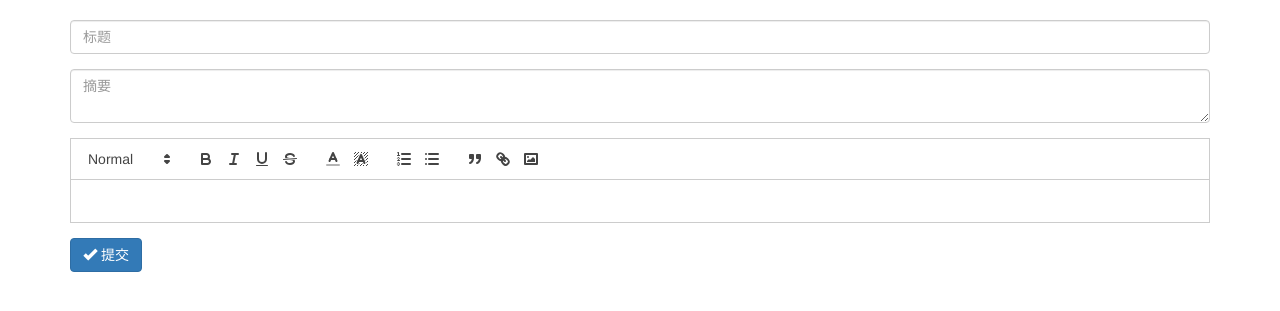
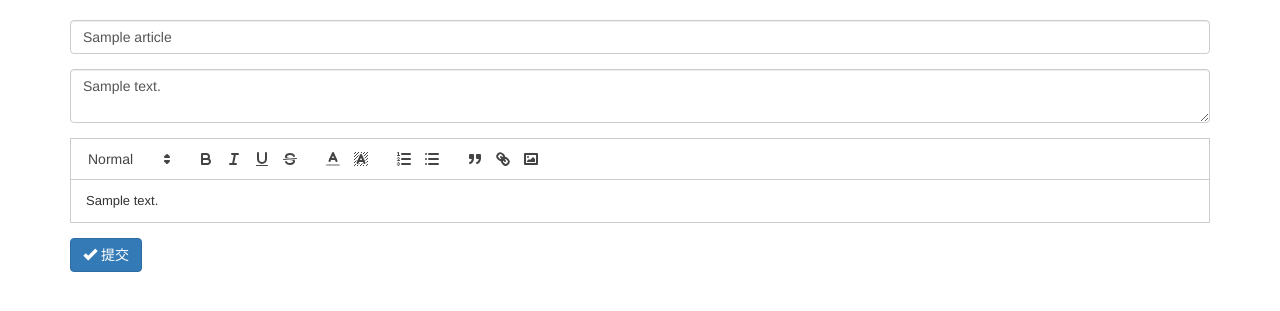
Before and after one commit to qiuxiang/slim-blog, a PHP site: template templates/admin/article.twig in a window 1280 px wide. Shown: the part 51-362 px from the top of the page. Run offline with PHP 8.4, Linux system fonts and the light colour scheme; the template is opened without the code that fills it: most values are stand-ins (such as "Sample title", 1, 10 or a date in 2020); some libraries are stand-ins or nearby versions.

Commit message:
实现文章修改

```diff
--- a/src/routes.php
+++ b/src/routes.php
@@ -12,6 +12,6 @@ $app->get('/admin', AdminController::class . ':index');
 $app->get('/admin/personal', AdminController::class . ':personal');
 $app->post('/admin/personal', AdminController::class . ':updatePersonalInfo');
 $app->get('/admin/articles', AdminController::class . ':articles');
-$app->get('/admin/article', AdminController::class . ':newArticle');
+$app->get('/admin/article', AdminController::class . ':article');
 $app->get('/admin/article/{id}', AdminController::class . ':article');
-$app->post('/admin/article', AdminController::class . ':addArticle');
+$app->post('/admin/article', AdminController::class . ':saveArticle');
--- a/templates/admin/article.twig
+++ b/templates/admin/article.twig
@@ -1,15 +1,16 @@
 {% extends "admin/base.twig" %}
 {% block body %}
-    <form method="post">
+    <form method="post" action="/admin/article">
+        <input name="id" value="{{ article.id }}" title="id" hidden>
         <div class="form-group">
-            <input class="form-control" type="text" name="title" placeholder="标题" required>
+            <input class="form-control" type="text" name="title" placeholder="标题" value="{{ article.title }}" required>
         </div>
         <div class="form-group">
-            <textarea class="form-control" name="summary" title="摘要" placeholder="摘要"></textarea>
+            <textarea class="form-control" name="summary" title="摘要" placeholder="摘要">{{ article.summary }}</textarea>
         </div>
         <div class="form-group">
             <textarea name="content" id="content" title="content" hidden></textarea>
-            <div id="editor"></div>
+            <div id="editor">{{ article.content|raw }}</div>
         </div>
         <div class="form-group">
             <button class="btn btn-primary">
@@ -30,7 +31,7 @@
                 toolbar: [
                     [{header: [1, 2, 3, 4, 5, 6, false]}],
                     ['bold', 'italic', 'underline', 'strike'],
-                    [{ 'color': [] }, { 'background': [] }],
+                    [{color: [] }, {background: []}],
                     [{list: 'ordered'}, {list: 'bullet'}],
                     ['blockquote', 'link', 'image']
                 ]
```
Also changed, not shown: src/Controller/Admin.php (+12 -7 lines).
